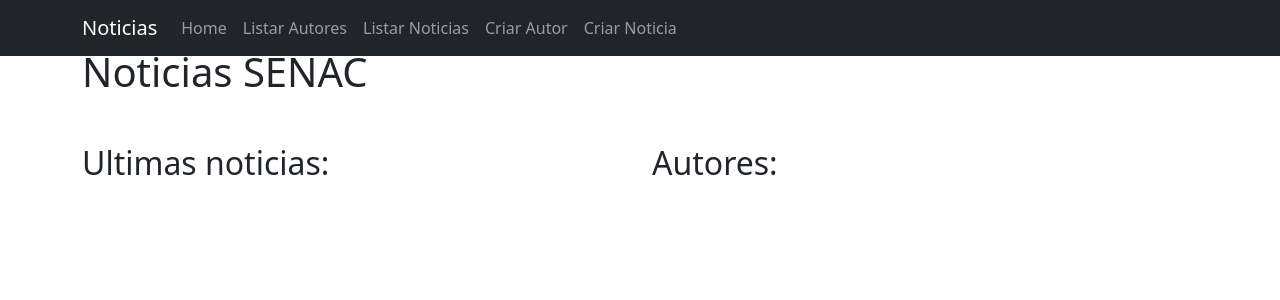
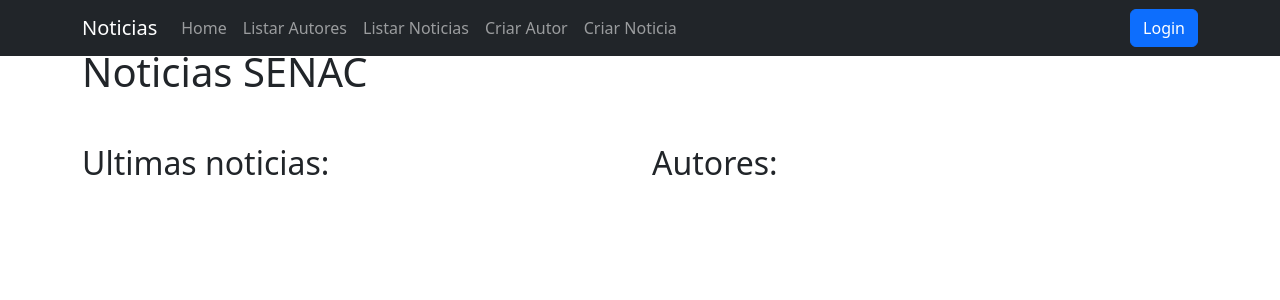
Before and after one commit to jomauricio/jornal, a Django app: page / in a window 1280 px wide. Shown: the top 300 px of the page. Run offline with Django 4.2, Linux system fonts and the light colour scheme; data that the repository does not hold is empty; some libraries are stand-ins or nearby versions.

Commit message:
Adicionado aplicação de autenticação

```diff
--- a/jornal/settings.py
+++ b/jornal/settings.py
@@ -56,7 +56,7 @@
 TEMPLATES = [
     {
         'BACKEND': 'django.template.backends.django.DjangoTemplates',
-        'DIRS': [],
+        'DIRS': [BASE_DIR / 'templates'],
         'APP_DIRS': True,
         'OPTIONS': {
             'context_processors': [
@@ -129,3 +129,6 @@
 # https://docs.djangoproject.com/en/4.1/ref/settings/#default-auto-field
 
 DEFAULT_AUTO_FIELD = 'django.db.models.BigAutoField'
+
+LOGIN_REDIRECT_URL = "/"
+LOGOUT_REDIRECT_URL = "/"
--- a/jornal/urls.py
+++ b/jornal/urls.py
@@ -14,7 +14,7 @@
     2. Add a URL to urlpatterns:  path('blog/', include('blog.urls'))
 """
 from django.contrib import admin
-from django.urls import path
+from django.urls import path, include
 from django.conf import settings
 from django.conf.urls.static import static
 from noticia.views import home, listar_autores, detalhar_autor, criar_autor, atualizar_autor, deletar_autor, listar_noticias, detalhar_noticia, criar_noticia, atualizar_noticia, deletar_noticia
@@ -31,5 +31,6 @@
     path('detalhar_noticia/<int:id>/', detalhar_noticia, name='detalhar_noticia'),
     path('criar_noticia/', criar_noticia, name='criar_noticia'),
     path('atualizar_noticia/<int:id>/', atualizar_noticia, name='atualizar_noticia'),
-    path('deletar_noticia/<int:id>/', deletar_noticia, name='deletar_noticia')
+    path('deletar_noticia/<int:id>/', deletar_noticia, name='deletar_noticia'),
+    path('accounts/', include('django.contrib.auth.urls')),
 ] + static(settings.STATIC_URL, document_root=settings.STATIC_ROOT)
--- a/noticia/templates/base.html
+++ b/noticia/templates/base.html
@@ -43,15 +43,23 @@
               </li>
           </ul>
         </div>
+        <div class="col-md-3 text-end">
+          {% if user.is_authenticated %}
+          <span class="text-white">{{ user.username }}</span>
+          <a href="{% url 'logout' %}" class="btn btn-primary">Sair</a>
+          {% else %}
+          <a href="{% url 'login' %}" class="btn btn-primary">Login</a>
+          {% endif %}
+        </div>
       </div>
       </nav>
     </header>
 
     <!-- Begin page content -->
 
-    <main role="main" class="container">
+    <main role="main" class="container pt-5">
 
-      <h1 class="mt-5">Noticias SENAC</h1>
+      <h1>Noticias SENAC</h1>
       {% bootstrap_messages %}
       {% block content %}
       <p class="lead">O conteudo do site fica aqui.</p>
--- a/noticia/views.py
+++ b/noticia/views.py
@@ -1,7 +1,7 @@
 from django.shortcuts import render, redirect, get_object_or_404
 from .models import Noticia, Autor
 from .forms import AutorForm, NoticiaForm
-
+from django.contrib.auth.decorators import login_required
 # Create your views here.
 
 def home(request):
@@ -17,6 +17,7 @@
     autor = Autor.objects.get(id=id)
     return render(request, "detalhar_autor.html", {"autor": autor})
 
+@login_required
 def criar_autor(request):
     if request.method == 'POST':
         form = AutorForm(request.POST)
@@ -27,6 +28,7 @@
         form = AutorForm()
     return render(request, 'criar_autor.html', {'form': form})
 
+@login_required
 def atualizar_autor(request, id):
     autor = get_object_or_404(Autor, pk=id)
     form = AutorForm(instance=autor)
@@ -40,6 +42,7 @@
     else:
         return render(request, 'atualizar_autor.html', {'form': form, 'autor': autor})
 
+@login_required
 def deletar_autor(request, id):
     autor = get_object_or_404(Autor, pk=id)
     autor.delete()
@@ -53,6 +56,7 @@
     noticia = Noticia.objects.get(id=id)
     return render(request, "detalhar_noticia.html", {"noticia": noticia})
 
+@login_required
 def criar_noticia(request):
     if request.method == 'POST':
         form = NoticiaForm(request.POST)
@@ -63,6 +67,7 @@
         form = NoticiaForm()
     return render(request, 'criar_noticia.html', {'form': form})
 
+@login_required
 def atualizar_noticia(request, id):
     noticia = get_object_or_404(Noticia, pk=id)
     form = NoticiaForm(instance=noticia)
@@ -76,6 +81,7 @@
     else:
         return render(request, 'atualizar_noticia.html', {'form': form, 'noticia': noticia})
 
+@login_required
 def deletar_noticia(request, id):
     noticia = get_object_or_404(Noticia, pk=id)
     noticia.delete()
```
Also changed, not shown: templates/registration/login.html (added, +16 -0 lines).
